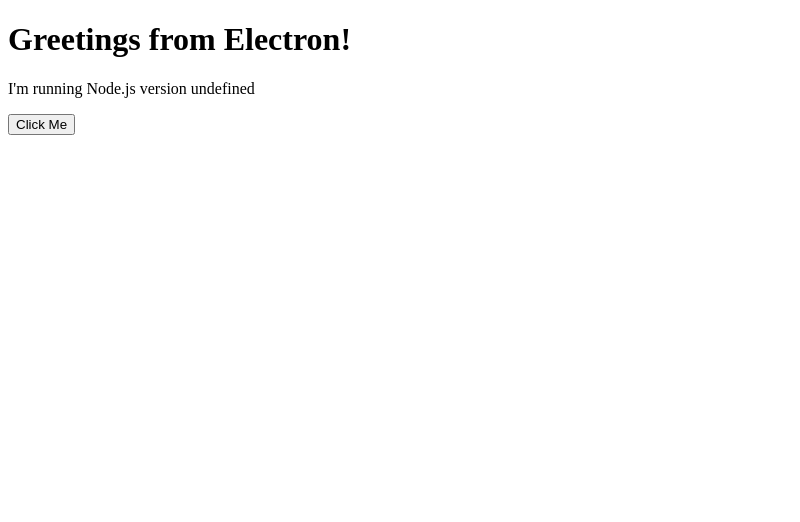
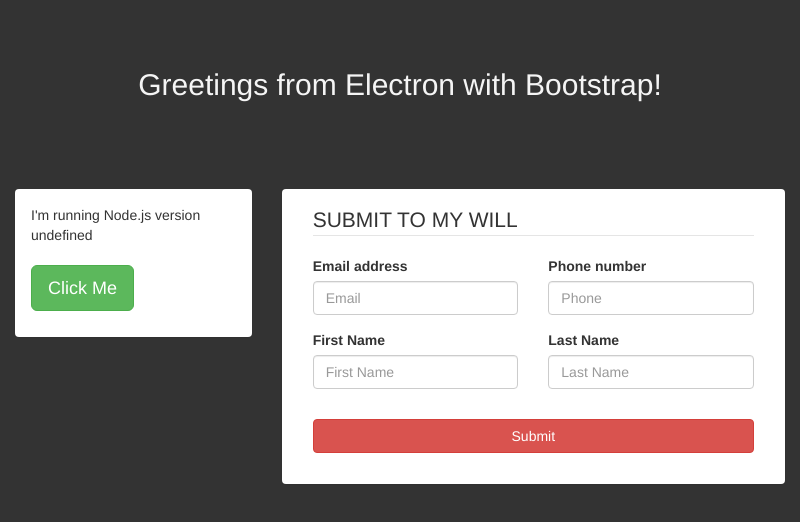
Before and after one commit to gordon2012/electron-workshop, an Electron app: page index.html in a window 800 px wide. Drawn offline with nearby package versions, Linux system fonts and the light colour scheme.

Commit message:
Add bootstrap
Signed-off-by: Gordon Doskas <gordon2012@users.noreply.github.com>

```diff
--- a/index.html
+++ b/index.html
@@ -2,12 +2,60 @@
 <html>
 <head>
     <meta charset="UTF-8">
+    <link rel="stylesheet" href="node_modules/bootstrap/dist/css/bootstrap.min.css">
     <title>Hello Electron</title>
 </head>
+<style>
+    body, .jumbotron {
+        background: #333;
+    }
+    h2 {
+        color: whitesmoke;
+    }
+</style>
 <body>
-    <h1>Greetings from Electron!</h1>
-    <div id="info"></div>
-    <p><button id="clickme">Click Me</button></p>
+    <div class="jumbotron text-center"><h2>Greetings from Electron with Bootstrap!</h2></div>
+
+    <div class="col-sm-4">
+        <div class="panel">
+            <div class="panel-body">
+                <div id="info"></div>
+                <br>
+                <p><button id="clickme" class="btn btn-lg btn-success">Click Me</button></p>
+            </div>
+        </div>
+    </div>
+
+    <div class="col-sm-8">
+        <div class="panel">
+            <form class="panel-body">
+                <div class="col-xs-12"><legend>SUBMIT TO MY WILL</legend></div>
+
+                <div class="col-xs-6 form-group">
+                    <label for="Email">Email address</label>
+                    <input type="email" class="form-control" id="Email" placeholder="Email">
+                </div>
+
+                <div class="col-xs-6 form-group">
+                        <label for="Phone">Phone number</label>
+                        <input type="text" class="form-control" id="Phone" placeholder="Phone">
+                    </div>
+
+                <div class="col-xs-6 form-group">
+                    <label for="FName">First Name</label>
+                    <input type="text" class="form-control" id="FName" placeholder="First Name">
+                </div>
+
+                <div class="col-xs-6 form-group">
+                    <label for="LName">Last Name</label>
+                    <input type="text" class="form-control" id="LName" placeholder="Last Name">
+                </div>
+
+                <div class="col-xs-12" style="margin: 15px 0;"><button type="submit" class="btn btn-danger btn-block">Submit</button></div>
+            </form>
+        </div>
+    </div>
+
     <script src="./app.js"></script>
 </body>
 </html>
--- a/main.js
+++ b/main.js
@@ -21,7 +21,7 @@
 
 app.on('ready', function() {
     mainWindow = new BrowserWindow({width: 800, height: 600, show: false});
-    mainWindow.loadURL(`file://${__dirname}/dadjokes.html`);
+    mainWindow.loadURL(`file://${__dirname}/index.html`);
     if(isDev) {
         mainWindow.webContents.openDevTools();
     }
--- a/package.json
+++ b/package.json
@@ -25,6 +25,7 @@
   },
   "dependencies": {
     "axios": "^0.16.2",
+    "bootstrap": "^3.3.7",
     "electron-is-dev": "^0.3.0",
     "electron-reload": "^1.2.1"
   }
```
Also changed, not shown: dadjokes.html (+3 -2 lines), 1 other file.
